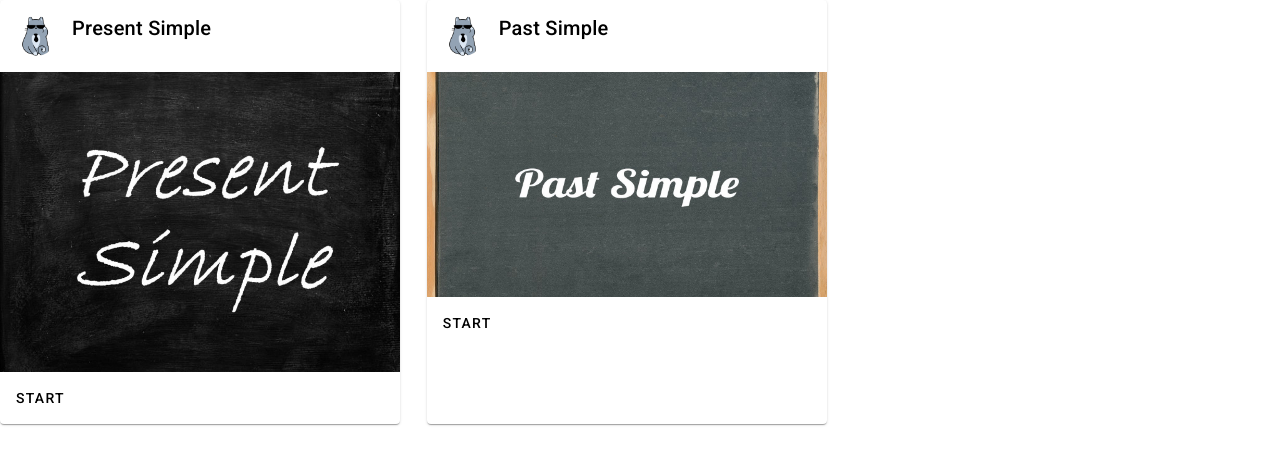
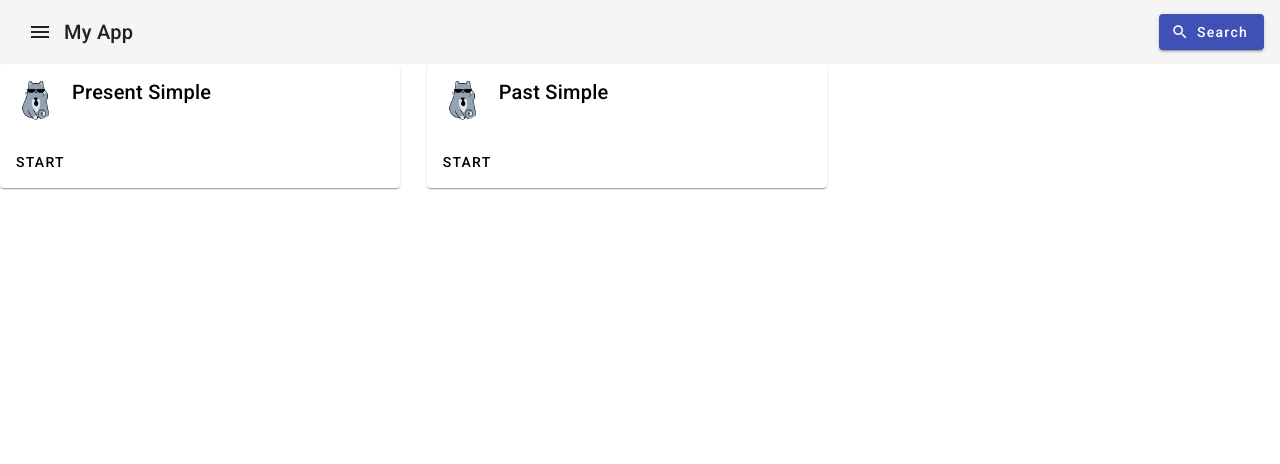
Before and after one commit to shakhabova/quiz-app, an Angular app: page / in a window 1280 px wide. Shown: the top 464 px of the page. Built offline with nearby package versions, Linux system fonts and the light colour scheme; no server answers.

Commit message:
search-dialog added

```diff
--- a/src/app/app.component.html
+++ b/src/app/app.component.html
@@ -1,2 +1,2 @@
-
+<app-header></app-header>
 <router-outlet></router-outlet>
--- /dev/null
+++ b/src/app/header/header.component.css
@@ -0,0 +1,3 @@
+.example-spacer {
+    flex: 1 1 auto;
+  }
--- /dev/null
+++ b/src/app/header/header.component.html
@@ -0,0 +1,15 @@
+<mat-toolbar>
+  <button
+    mat-icon-button
+    class="example-icon"
+    aria-label="Example icon-button with menu icon"
+  >
+    <mat-icon>menu</mat-icon>
+  </button>
+  <span>My App</span>
+  <span class="example-spacer"></span>
+  <button mat-raised-button color="primary" (click)="openDialog()">
+    <mat-icon>search</mat-icon>
+    Search
+  </button>
+</mat-toolbar>
--- /dev/null
+++ b/src/app/header/header.component.ts
@@ -0,0 +1,23 @@
+import { Component } from '@angular/core';
+import { SearchDialogComponent } from '../search-dialog/search-dialog.component';
+import {MatDialog} from '@angular/material/dialog';
+
+@Component({
+  selector: 'app-header',
+  templateUrl: './header.component.html',
+  styleUrls: ['./header.component.css']
+})
+export class HeaderComponent {
+
+  constructor(public dialog: MatDialog) {}
+
+  openDialog() {
+    const dialogRef = this.dialog.open(SearchDialogComponent, {
+      width: '500px'
+    });
+
+    dialogRef.afterClosed().subscribe(result => {
+      console.log(`Dialog result: ${result}`);
+    });
+  }
+}
--- a/src/app/questions.service.ts
+++ b/src/app/questions.service.ts
@@ -126,7 +126,7 @@ export class QuestionsService {
     return this.httpClient.get<Test[]>(this.apiUrl, {
       params: {
         apiKey: '35NeB1BsbQ6Tk1BCsDkz5uHPPZxkYKbLR96vu4wq',
-        limit: '1',
+
       },
     });
   }
--- /dev/null
+++ b/src/app/search-dialog/search-dialog.component.css
@@ -0,0 +1,3 @@
+.search-input{
+    display: block;
+}
--- /dev/null
+++ b/src/app/search-dialog/search-dialog.component.html
@@ -0,0 +1,19 @@
+<h2 mat-dialog-title>Search Tests</h2>
+<mat-dialog-content [formGroup]="formGroup">
+  <mat-form-field class="search-input">
+    <mat-label>Name</mat-label>
+    <input matInput formControlName="name" />
+  </mat-form-field>
+  <mat-form-field class="search-input">
+    <mat-label>Category</mat-label>
+    <input matInput formControlName="category" />
+  </mat-form-field>
+  <mat-form-field class="search-input">
+    <mat-label>Test`s size</mat-label>
+    <input matInput formControlName="testsSize" />
+  </mat-form-field>
+</mat-dialog-content>
+<mat-dialog-actions align="end">
+  <button mat-button mat-dialog-close>Cancel</button>
+  <button mat-button>Search</button>
+</mat-dialog-actions>
--- /dev/null
+++ b/src/app/search-dialog/search-dialog.component.ts
@@ -0,0 +1,28 @@
+import { Component } from '@angular/core';
+import { FormControl, FormGroup } from '@angular/forms';
+import { QuestionsService } from '../questions.service';
+
+@Component({
+  selector: 'app-search-dialog',
+  templateUrl: './search-dialog.component.html',
+  styleUrls: ['./search-dialog.component.css']
+})
+export class SearchDialogComponent {
+  public formGroup = new FormGroup({
+    'name': new FormControl(''),
+    'category': new FormControl(''),
+    'testsSize': new FormControl(10),
+  });
+
+  constructor(private questionService: QuestionsService) {}
+
+  onSearch() {
+    // this.questionService.searchTests(this.formGroup.value)
+    //   .subscribe(result => {
+    //     if (!result || result.length == 0) {
+    //       // TODO result is empty
+    //       return;
+    //     }
+    //   })
+  }
+}
--- a/src/app/tests-list/tests-list.component.html
+++ b/src/app/tests-list/tests-list.component.html
@@ -3,11 +3,11 @@
     <div mat-card-avatar class="example-header-image"></div>
     <mat-card-title>{{test.name}}</mat-card-title>
   </mat-card-header>
-  <img
+  <!-- <img
     mat-card-image
     [src]="test.imageUrl"
 
-  />
+  /> -->
   <mat-card-content> </mat-card-content>
   <mat-card-actions>
     <button mat-button (click)="startTest(test.id)">START</button>
--- a/src/app/tests-list/tests-list.component.ts
+++ b/src/app/tests-list/tests-list.component.ts
@@ -18,10 +18,6 @@ export class TestsListComponent implements OnInit {
 
   ngOnInit() {
     this.tests = this.questionsService.tests;
-    this.questionsService.searchTests()
-      .subscribe(tests => {
-        console.log(tests);
-      });
   }
 
   public startTest(testId: number) {
```
Also changed, not shown: src/app/app.module.ts (+17 -1 lines), src/app/Question.ts (line endings or trailing spaces), 2 other files (tests, documents, lock files or other folders).
